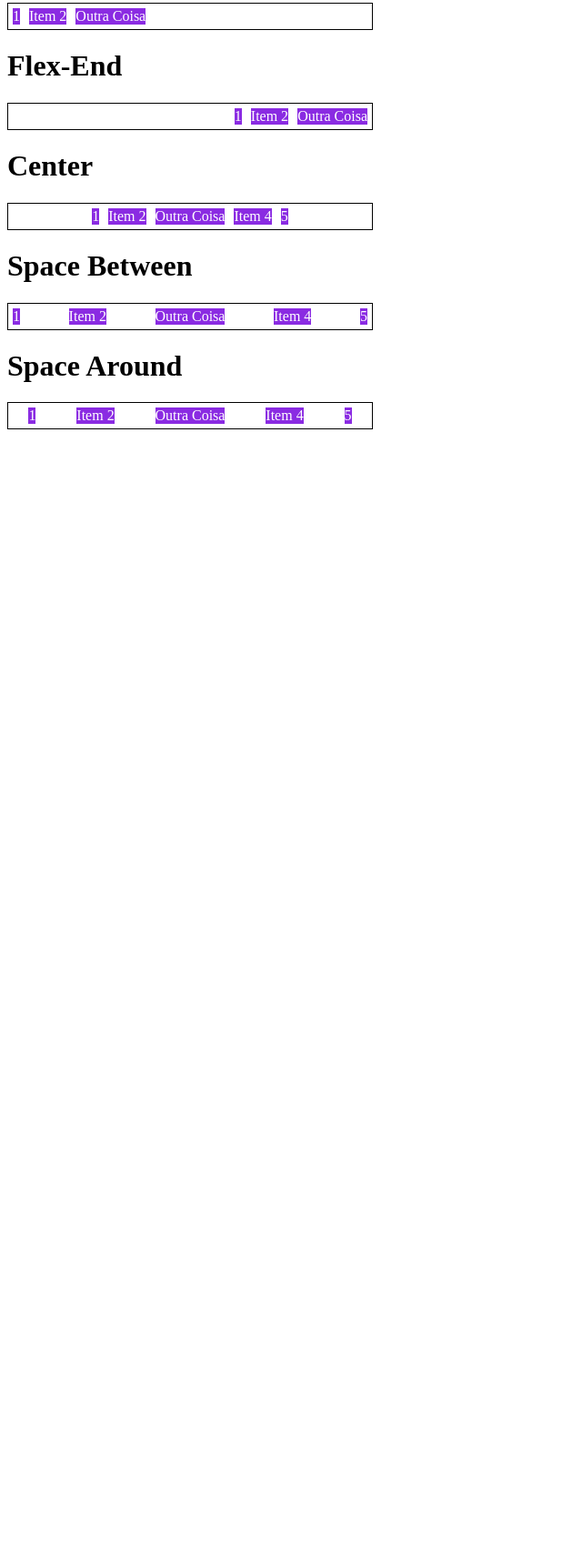
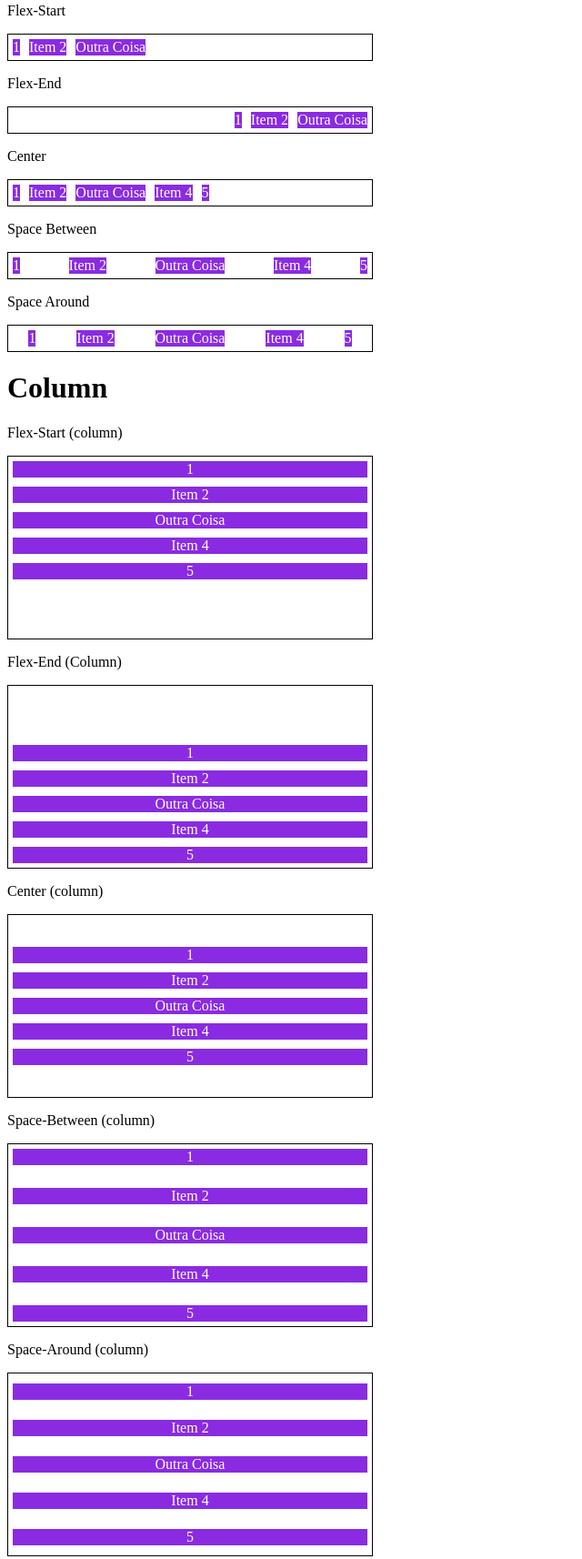
Before and after one commit to BrunoFranca83/BootcampSpread, a plain HTML site: page HTML/Flexbox/JustifyContent.html in a window 1280 px wide. Shown: the part 77-1791 px from the top of the page at 91% size, without its empty margins (0-640 px from the left). Before the commit the page ends 800 px from the top, so only its background shows below. Drawn offline with Linux system fonts and the light colour scheme.

Commit message:
align text

```diff
--- a/HTML/Flexbox/JustifyContent.html
+++ b/HTML/Flexbox/JustifyContent.html
@@ -29,8 +29,8 @@
             justify-content: flex-end;
         }
 
-        .Center{
-            Justify-content: Center
+        .center{
+            Justify-content: center
         }
 
         .space-between{
@@ -40,27 +40,33 @@
         .space-around{
             justify-content: space-around;
         }
+
+        .column{
+            flex-direction: column;
+            min-height: 200px;
+        }
     </style>
 </head>
 
 
 <body>
 
-    <h1>Flex-Start</h1>
+    <H1>Row</H1>
+    <p>Flex-Start</P>
     <section class="container flex-start">
         <div class="item">1</div>
         <div class="item">Item 2</div>
         <div class="item">Outra Coisa</div>
     </section>
 
-<H1>Flex-End</H1>
+<p>Flex-End</P>
     <section class="container flex-end">
         <div class="item">1</div>
         <div class="item">Item 2</div>
         <div class="item">Outra Coisa</div>
     </section>
 
-    <H1>Center</H1>
+    <P>Center</P>
     <section class="container Center">
         <div class="item">1</div>
         <div class="item">Item 2</div>
@@ -69,7 +75,7 @@
         <div class="item">5</div>
     </section>
 
-    <H1>Space Between</H1>
+    <P>Space Between</P>
     <section class="container space-between">
         <div class="item">1</div>
         <div class="item">Item 2</div>
@@ -78,8 +84,55 @@
         <div class="item">5</div>
     </section>
 
-    <H1>Space Around</H1>
+    <P>Space Around</P>
     <section class="container space-around">
+        <div class="item">1</div>
+        <div class="item">Item 2</div>
+        <div class="item">Outra Coisa</div>
+        <div class="item">Item 4</div>
+        <div class="item">5</div>
+    </section>
+
+    <h1>Column</h1>
+
+    <p>Flex-Start (column)</p>
+    <section class="container flex-start column">
+        <div class="item">1</div>
+        <div class="item">Item 2</div>
+        <div class="item">Outra Coisa</div>
+        <div class="item">Item 4</div>
+        <div class="item">5</div>
+    </section>
+
+    <p>Flex-End (Column)</p>
+    <section class="container flex-end column">
+        <div class="item">1</div>
+        <div class="item">Item 2</div>
+        <div class="item">Outra Coisa</div>
+        <div class="item">Item 4</div>
+        <div class="item">5</div>
+    </section>
+
+       <p>Center (column)</p>
+    <section class="container center column">
+        <div class="item">1</div>
+        <div class="item">Item 2</div>
+        <div class="item">Outra Coisa</div>
+        <div class="item">Item 4</div>
+        <div class="item">5</div>
+    </section>
+
+    <p>Space-Between (column)</p>
+    <section class="container space-between column">
+        <div class="item">1</div>
+        <div class="item">Item 2</div>
+        <div class="item">Outra Coisa</div>
+        <div class="item">Item 4</div>
+        <div class="item">5</div>
+    </section>
+
+    <p>Space-Around (column)</p>
+    <section class="container space-around column">
         <div class="item">1</div>
         <div class="item">Item 2</div>
         <div class="item">Outra Coisa</div>
```
Also changed, not shown: HTML/Flexbox/AlignText.html (added, +46 -0 lines).
